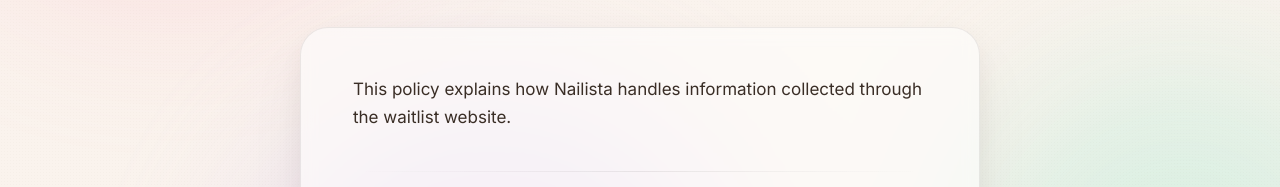
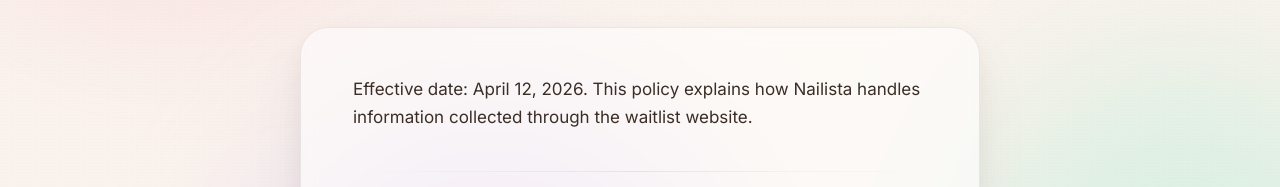
Before and after one commit to arronn35/nailista-web, a plain HTML site: page privacy.html in a window 1280 px wide. Shown: the part 387-574 px from the top of the page. Drawn offline with nearby package versions, Linux system fonts and the light colour scheme.

Commit message:
Add privacy policy effective date

```diff
--- a/privacy.html
+++ b/privacy.html
@@ -200,7 +200,7 @@ hr.rule{
 <main class="doc">
   <article class="card">
     <p class="lede">
-      This policy explains how Nailista handles information collected through the waitlist website.
+      Effective date: April 12, 2026. This policy explains how Nailista handles information collected through the waitlist website.
     </p>
 
     <hr class="rule" />
```
